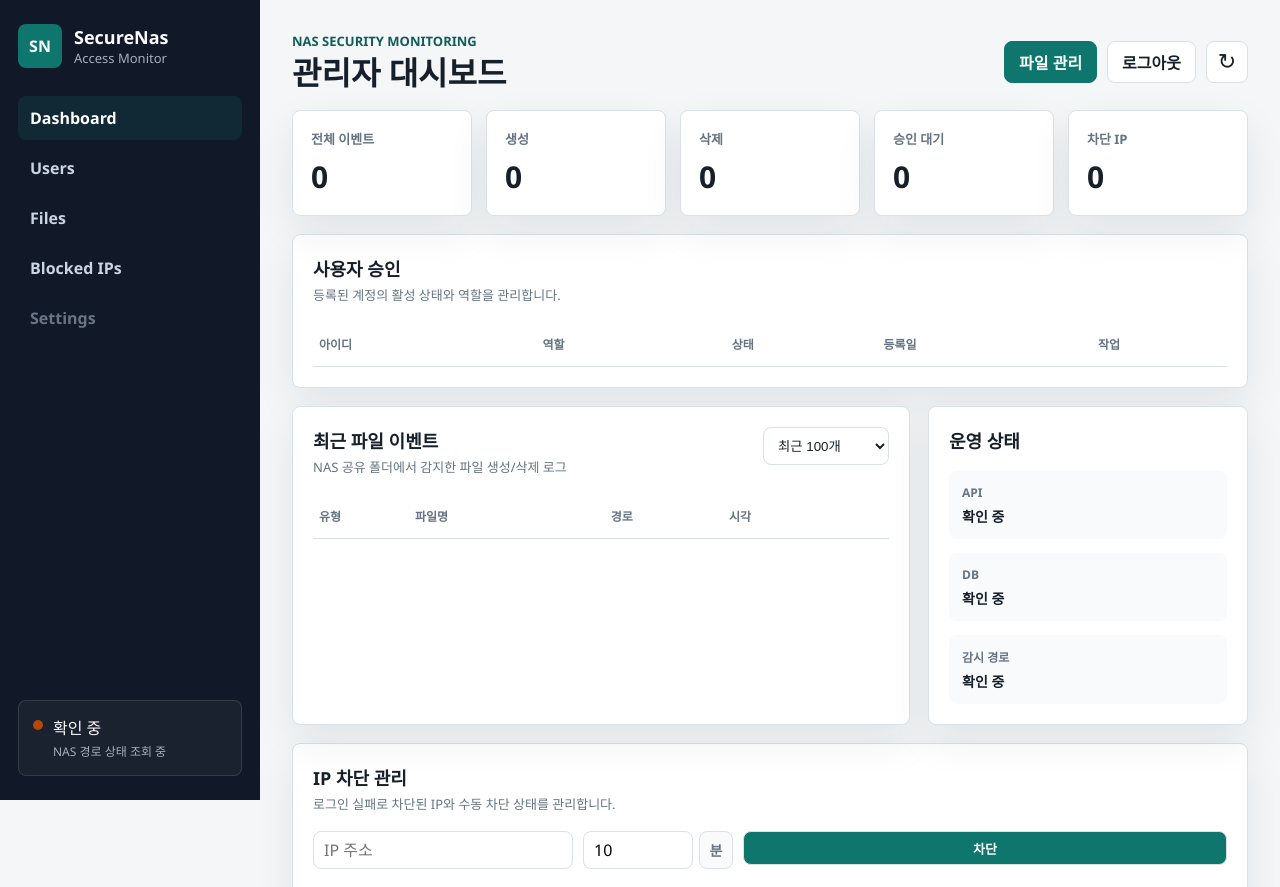
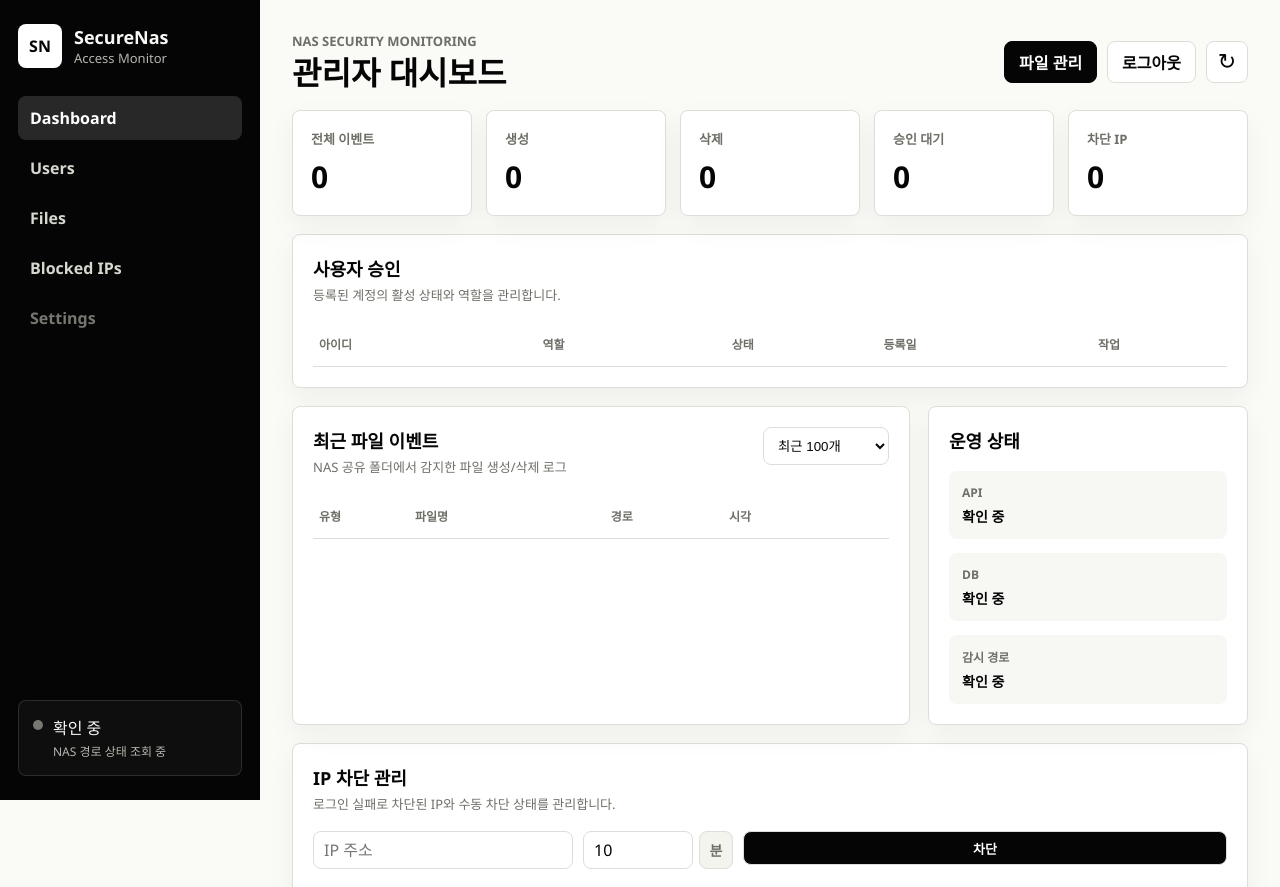
Before and after one commit to zeonzyeon/SecureNas_monitor, a Flask app: page /dashboard in a window 1280 px wide. Shown: the top 887 px of the page. Run offline with Flask 3, Linux system fonts and the light colour scheme; the visitor is signed in with stand-in values (Sample User, id 1); data comes from the database, SQL or seed files in the repository; lists and menus that the app fills with data are empty.

Commit message:
디자인 변경, z드라이브 맵핑 차단 해제

```diff
--- a/app/routes.py
+++ b/app/routes.py
@@ -336,9 +336,9 @@ def events():
         root_path = None
 
     for event in events:
-        event["file_path"] = to_portal_path(event.get("file_path"), root_path) if root_path else "NAS:/hidden"
-        event["src_path"] = to_portal_path(event.get("src_path"), root_path) if root_path else None
-        event["dest_path"] = to_portal_path(event.get("dest_path"), root_path) if root_path else None
+        event["file_path"] = to_portal_path(event.get("file_path"), root_path)
+        event["src_path"] = to_portal_path(event.get("src_path"), root_path)
+        event["dest_path"] = to_portal_path(event.get("dest_path"), root_path)
 
     return jsonify(events)
 
--- a/app/static/css/dashboard.css
+++ b/app/static/css/dashboard.css
@@ -1,16 +1,16 @@
 /* 관리자 대시보드의 레이아웃, 카드, 테이블, 반응형 스타일 정의 */
 :root {
-  --bg: #f4f6f8;
+  --bg: #fafaf7;
   --surface: #ffffff;
-  --surface-muted: #eef2f5;
-  --line: #d9e0e7;
-  --text: #17202a;
-  --muted: #657383;
-  --accent: #0f766e;
-  --accent-strong: #115e59;
-  --danger: #b42318;
-  --warning: #b54708;
-  --shadow: 0 16px 42px rgba(23, 32, 42, 0.08);
+  --surface-muted: #eeeeea;
+  --line: #deded8;
+  --text: #050505;
+  --muted: #6f6f68;
+  --accent: #050505;
+  --accent-strong: #050505;
+  --danger: #111111;
+  --warning: #777771;
+  --shadow: 0 10px 28px rgba(5, 5, 5, 0.05);
 }
 
 * {
@@ -30,8 +30,8 @@ body {
   inset: 0 auto 0 0;
   width: 260px;
   padding: 24px 18px;
-  background: #111827;
-  color: #f8fafc;
+  background: #050505;
+  color: #f7f7f4;
   display: flex;
   flex-direction: column;
   gap: 28px;
@@ -49,7 +49,9 @@ body {
   display: grid;
   place-items: center;
   border-radius: 8px;
-  background: var(--accent);
+  border: 1px solid rgba(247, 247, 244, 0.28);
+  background: #ffffff;
+  color: #050505;
   font-weight: 800;
 }
 
@@ -67,7 +69,7 @@ body {
 }
 
 .brand-subtitle {
-  color: #a7b0bd;
+  color: #b6b6ae;
   font-size: 13px;
 }
 
@@ -77,7 +79,7 @@ body {
 }
 
 .nav-item {
-  color: #cbd5e1;
+  color: #d7d7d0;
   text-decoration: none;
   padding: 11px 12px;
   border-radius: 8px;
@@ -85,12 +87,12 @@ body {
 }
 
 .nav-item.active {
-  background: rgba(15, 118, 110, 0.18);
+  background: rgba(255, 255, 255, 0.14);
   color: #ffffff;
 }
 
 .nav-item.disabled {
-  color: #697586;
+  color: #777771;
   cursor: default;
 }
 
@@ -105,7 +107,7 @@ body {
 }
 
 .sidebar-status span {
-  color: #a7b0bd;
+  color: #b6b6ae;
   font-size: 12px;
 }
 
@@ -145,7 +147,7 @@ body {
 }
 
 .eyebrow {
-  color: var(--accent-strong);
+  color: var(--muted);
   font-size: 13px;
   font-weight: 800;
   text-transform: uppercase;
@@ -286,7 +288,7 @@ h1 {
   height: 38px;
   border: 1px solid var(--line);
   border-radius: 8px;
-  background: #f8fafb;
+  background: #f4f4ef;
   color: var(--muted);
   font-size: 14px;
   font-weight: 800;
@@ -590,7 +592,7 @@ td:nth-child(4) {
 .side-panel dl div {
   padding: 13px;
   border-radius: 8px;
-  background: #f8fafb;
+  background: #f7f7f4;
 }
 
 dt {
```
Also changed, not shown: other parts of app/static/css/dashboard.css (+29 -29 lines), app/config.py (+5 -2 lines), app/nas_paths.py (+30 -7 lines), app/static/css/auth.css (+10 -10 lines), app/static/css/files.css (+29 -29 lines), 1 other file.
